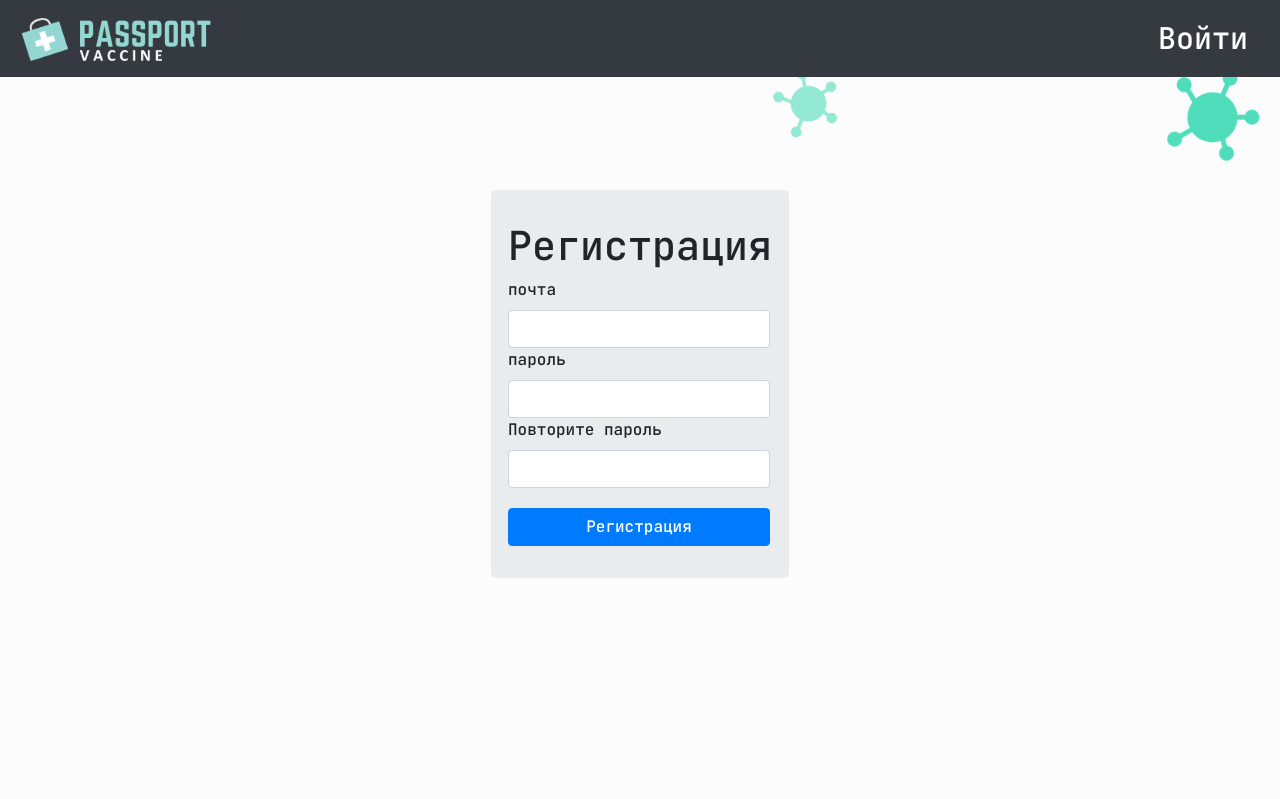
After one commit to rocks-py/django-vaccine-passport, a Django app: page /accounts/register in a window 1280 px wide. The commit adds this page. Shown: the top 799 px of the page. Run offline with Django 3.2, Linux system fonts and the light colour scheme.

Commit message:
добавил register.html, исправил ошибки

```diff
--- a/vaccineapp/models.py
+++ b/vaccineapp/models.py
@@ -84,7 +84,9 @@ class Person(models.Model):
     def get_defence_level(self):
         vaccinated = PersonVaccine.objects.filter(person=self, vaccination_date__isnull=False).count()
         overall = PersonVaccine.objects.filter(person=self).count()
-        percent = round((vaccinated / overall) * 100)
+        percent = None
+        if overall != 0:
+            percent = round((vaccinated / overall) * 100)
         dictionary = { "vaccinated": vaccinated, "overall": overall, "percent": percent}
         print(dictionary)
         return dictionary
--- a/vaccineapp/templates/registration/login.html
+++ b/vaccineapp/templates/registration/login.html
@@ -31,7 +31,7 @@
                 </div>
                 <div class="row">
                     <div class="col-12 text-center" style="margin-top: 10px;">
-                        <a href="/register">Регистрация</a>
+                        <a href="{% url 'register' %}">Регистрация</a>
                     </div>
                 </div>
             </div>
--- /dev/null
+++ b/vaccineapp/templates/registration/register.html
@@ -0,0 +1,57 @@
+{% extends '../base.html'%}
+{% load static %}
+
+
+{%block content%}
+<main class="login-container container-fluid d-flex justify-content-center">
+    <div class="row align-self-center">
+        <div class="col-12">
+            <div class="jumbotron">
+                <div class="row">
+                    <h1 class="text-center">Регистрация</h1>
+                </div>
+                <div class="row">
+                    <form method="post" action="/accounts/register/" id="register-form">
+                        {% csrf_token %}
+                        <div>
+                            <label for="email-input">почта</label>
+                            <input name="email" id="email-input" type="email" class="form-control" required></input>
+                        </div>
+                        <div>
+                            <label for="password-input">пароль</label>
+                            <input name="password" id="password-input" type="password" class="form-control" required></input>
+                        </div>
+                        <div>
+                            <label for="confirm-password-input">Повторите пароль</label>
+                            <input name="password" id="confirm-password-input" type="password" class="form-control" required></input>
+                        </div>
+                        <div class="" style="margin-top: 20px;">
+                            <button type="submit" class="btn btn-primary" style="width: 100%;">Регистрация</button>
+                        </div>
+                    </form>
+                    <script>
+                        var password = document.getElementById("password-input")
+                        , confirm_password = document.getElementById("confirm-password-input");
+
+                        function validatePassword(){
+                            if(password.value != confirm_password.value) {
+                                confirm_password.setCustomValidity("Пароли не совпадают");
+                            } else {
+                                confirm_password.setCustomValidity('');
+                            }
+                        }
+
+                        password.onchange = validatePassword;
+                        confirm_password.onkeyup = validatePassword;
+                    </script>
+                </div>
+            </div>
+        </div>
+    </div>
+</main>
+<style>
+body {
+  overflow: hidden;
+}
+</style>
+{%endblock%}
--- a/vaccineapp/urls.py
+++ b/vaccineapp/urls.py
@@ -11,6 +11,6 @@ urlpatterns = [
     path('collections', views.CollectionList.as_view(), name='collection-list'),
     path('collections/<int:pk>/', views.CollectionDetail.as_view(), name='collection-detail'),
     path('promo', views.promo, name='promo'),
-    path('login', views.login, name='login'),
     path('accounts/', include('django.contrib.auth.urls')),
+    path('accounts/register', views.register, name='register'),
 ]
--- a/vaccineapp/views.py
+++ b/vaccineapp/views.py
@@ -11,20 +11,23 @@ from django.contrib.auth.decorators import login_required
 from django.contrib.auth.mixins import LoginRequiredMixin
 # Create your views here.
 
-# def login(request):
-#     template = "login.html"
-#     params = dict()
-#     if request.method == "POST":
-#         email = request.POST.get("email", "").lower()
-#         password = request.POST.get("password", "")
-#         print(request.user.is_authenticated)
-#         user = authenticate(username=email, password=password)
-#         print(user)
-#         if user:
-#             print(request.user.is_authenticated)
-#             template = "index.html"
-#             return render(request, template, params)
-#     return render(request, template, params)
+def register(request):
+    template = "registration/register.html"
+    params = dict()
+    if request.method == "POST":
+        email = request.POST.get("email", "").lower()
+        password = request.POST.get("password", "")
+        # создали нового пользователя
+        User.objects.create_user(email, email, password)
+        print(request.user.is_authenticated)
+        print(user)
+        if user:
+            HttpResponseRedirect(reverse('login'))
+            # print(request.user.is_authenticated)
+            # template = "index.html"
+            # return render(request, template, params)
+
+    return render(request, template, params)
 
 
 def promo(request):
@@ -71,7 +74,7 @@ class CollectionDetail(LoginRequiredMixin, DetailView):
 
     def get_context_data(self, *args, **kwargs):
         context = super().get_context_data(*args, **kwargs)
-        context["persons"] = Person.objects.filter(user__email__icontains=request.user.email)
+        context["persons"] = Person.objects.filter(user__email__icontains=self.request.user.email)
         return context
 
 
```
